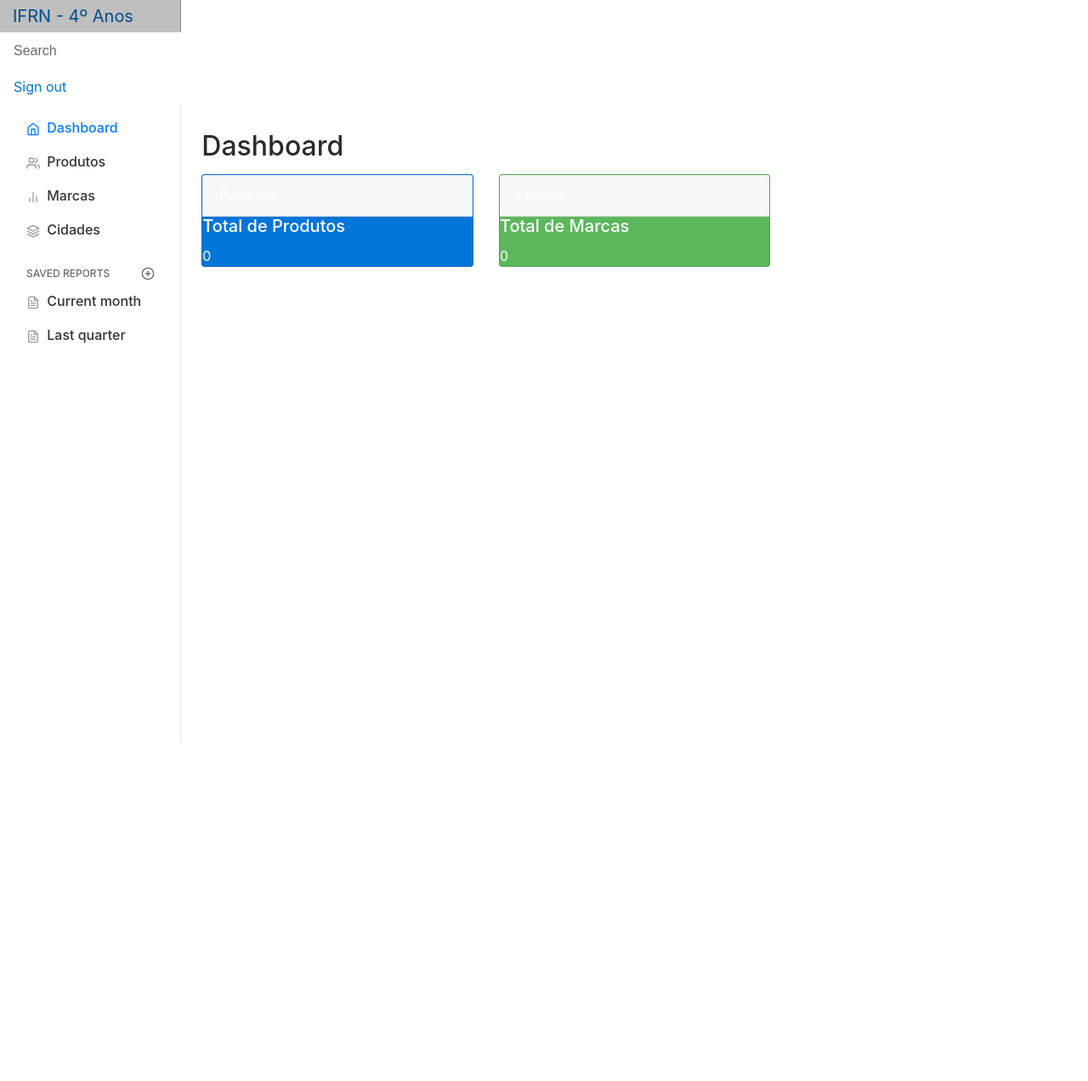
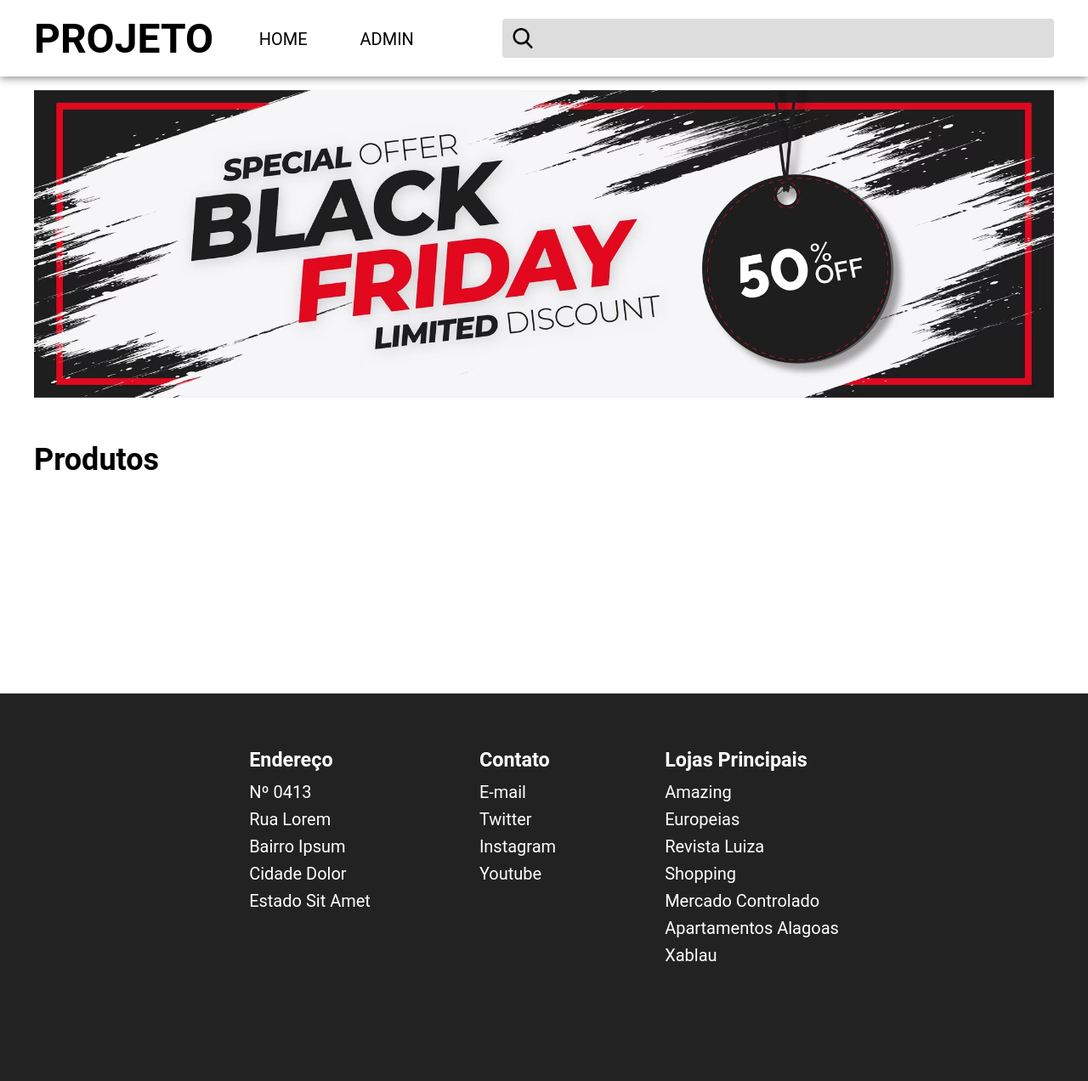
Before and after one commit to HeitorQueiroga49355/trabalho-2-bi-pi, a Django app: page / in a window 1280 px wide. Shown: the whole page at 85% size. Before the commit the page ends 874 px from the top, so only its background shows below. Run offline with Django 4.2, Linux system fonts and the light colour scheme; data that the repository does not hold is empty.

Commit message:
Página principal e de produto

```diff
--- a/main/urls.py
+++ b/main/urls.py
@@ -18,11 +18,12 @@ from django.contrib import admin
 from django.urls import path
 from django.conf import settings
 from django.conf.urls.static import static
-from produto.views import produto_criar,index,produto_listar,produto_editar,produto_remover, produto_detalhe
+from produto.views import produto_criar,index,crud,produto_listar,produto_editar,produto_remover, produto_detalhe
 from marca.views import marca_criar,marca_listar,marca_editar,marca_remover
 
 urlpatterns = [
     path('admin/', admin.site.urls),
+    path('adm/', crud, name="crud"),
     path('',index,name='index'),
     path('produto/',produto_criar,name='produto_criar'),
     path('produto/<int:id>/',produto_detalhe,name='produto_detalhe'),
--- a/produto/admin.py
+++ b/produto/admin.py
@@ -4,7 +4,7 @@ from .models import Produto, Marca
 # Register your models here.
 @admin.register(Produto)
 class ProdutoAdmin(admin.ModelAdmin):
-    list_display = ('nome', 'marca', 'preco', 'imagem')
+    list_display = ('nome', 'descricao', 'marca', 'preco', 'imagem')
 
 @admin.register(Marca)
 class MarcaAdmin(admin.ModelAdmin):
--- a/produto/models.py
+++ b/produto/models.py
@@ -10,6 +10,7 @@ class Marca(models.Model):
 
 class Produto(models.Model):
     nome = models.CharField(max_length=100)
+    descricao = models.TextField()
     marca = models.ForeignKey(Marca, on_delete=models.CASCADE)
     preco = models.FloatField()
     imagem = models.ImageField(upload_to="images")
--- a/produto/templates/produto/index.html
+++ b/produto/templates/produto/index.html
@@ -1,37 +1,32 @@
 {% extends 'base.html' %}
+{% load static %}
 
-{% block center %}
-<h2 class="mt-3">Dashboard</h2>
+{% block head %}
+  <link href="{% static 'css/home.css' %}" rel="stylesheet">
+{% endblock %}
 
-<div class="row mt-3">
-  <div class="col-md-4">
-    <div class="card text-white bg-primary mb-3">
-      <div class="card-header">Produtos</div>
-      <div class="card-body">
-        <h5 class="card-title">Total de Produtos</h5>
-        <p class="card-text">{{ total_produtos }}</p>
-      </div>
-    </div>
+{% block content %}
+
+  <div class="banner" >
+    <img src="../../../static/img/banner.png" alt="Banner de black friday">
   </div>
 
-  <div class="col-md-4">
-    <div class="card text-white bg-success mb-3">
-      <div class="card-header">Marcas</div>
-      <div class="card-body">
-        <h5 class="card-title">Total de Marcas</h5>
-        <p class="card-text">{{ total_marcas }}</p>
+  <section class="product-container">
+    <h2>Produtos</h2>
+    <div class="product-grid">
+      {% for produto in produtos %}
+        <a href="{% url 'produto_detalhe' produto.id %}">
+          <div class="product-card">
+            <div>
+              <img src="../media/{{ produto.imagem }}" alt="Image de produto">
+            </div>
+            <h3>{{ produto.nome }}</h3>
+            <span>R$ {{ produto.preco }}</span>
+            <img class="logo" src="../media/{{ produto.marca.logo }}" alt="Logo da marca">
+          </div>
+        </a>
+      {% endfor %}
     </div>
-  </div>
-
-  <!-- <div class="col-md-4">
-    <div class="card text-white bg-info mb-3">
-      <div class="card-header">Cidades</div>
-      <div class="card-body">
-        <h5 class="card-title">Total de Cidades</h5>
-        <p class="card-text">{{ total_cidades }}</p>
-      </div>
-    </div>
-  </div> -->
-</div>
+  </section>
 
 {% endblock %}
--- a/produto/views.py
+++ b/produto/views.py
@@ -53,12 +53,18 @@ def produto_listar(request):
     }
     return render(request, "produto/produtos.html", context)
 
-
 def index(request):
-    total_produtos = Produto.objects.count()
-    total_marcas = Marca.objects.count()
+    produtos = Produto.objects.all()
     context = {
-        'total_produtos': total_produtos,
-        'total_marcas': total_marcas,
+        'produtos': produtos,
     }
     return render(request, "produto/index.html", context)
+
+def crud(request):
+    produtos = Produto.objects.count()
+    marcas = Marca.objects.count()
+    context = {
+        'produtos_total': produtos,
+        'marcas_total': marcas,
+    }
+    return render(request, "produto/crud.html", context)
--- /dev/null
+++ b/static/css/base.css
@@ -0,0 +1,124 @@
+* {
+  box-sizing: border-box;
+  margin: 0;
+  border: 0;
+  padding: 0;
+  outline: 0;
+}
+
+ul, ol, li {
+  list-style-type: none;
+}
+
+a {
+  text-decoration: none;
+  color: inherit;
+}
+
+html, body {
+  font-family: "Roboto", sans-serif;
+  font-size: 16px;
+}
+
+.header-container {
+  display: flex;
+  justify-content: center;
+  align-items: center;
+  width: 100%;
+  min-height: 90px;
+  box-shadow: 0 1px 10px #777;
+}
+
+.header-container-content {
+  display: flex;
+  justify-content: space-between;
+  align-items: center;
+  gap: 64px;
+  width: 100%;
+  max-width: 1200px;
+}
+
+.header-content {
+  display: flex;
+  justify-content: space-between;
+  align-items: center;
+  width: 75%;
+  font-size: 24px;
+}
+
+.header-content nav ul li {
+  display: inline-block;
+  margin-right: 24px;
+  font-size: 20px;
+}
+
+.header-content nav ul li a {
+  padding: 12px 16px;
+}
+
+.header-content nav ul li a:hover {
+  transition: 0.5s;
+  background-color: #f1f1f1;
+}
+
+.header-search {
+  position: relative;
+  display: flex;
+  justify-content: center;
+  align-items: center;
+  width: 100%;
+}
+
+.header-search::before {
+  content: "";
+  width: 24px;
+  height: 24px;
+  position: absolute;
+  left: 12px;
+  background-size: cover;
+  background-image: url("../img/busca.png");
+}
+
+.header-search input {
+  width: 100%;
+  min-height: 46px;
+  background-color: #ddd;
+  border-radius: 4px;
+  padding: 8px 12px 8px 48px;
+  font-size: 20px;
+}
+
+.content-container {
+  min-height: calc(100vh - 90px);
+}
+
+.footer-container {
+  color: #fff;
+  background-color: #222;
+  display: flex;
+  justify-content: center;
+  align-items: center;
+  width: 100%;
+  padding: 64px 0 128px;
+}
+
+.footer-container-content {
+  display: flex;
+  justify-content: center;
+  align-items: flex-start;
+  gap: 128px;
+  width: 100%;
+  max-width: 1200px;
+}
+
+.footer-content {
+  display: flex;
+  justify-content: center;
+  flex-direction: column;
+  gap: 12px;
+  font-size: 20px;
+}
+
+.footer-content ul li {
+  margin-bottom: 8px;
+}
--- a/static/css/dashboard.css
+++ /dev/null
@@ -1,93 +0,0 @@
-body {
-    font-size: .875rem;
-  }
-
-  .feather {
-    width: 16px;
-    height: 16px;
-    vertical-align: text-bottom;
-  }
-
-  /*
-   * Sidebar
-   */
-
-  .sidebar {
-    position: fixed;
-    top: 0;
-    bottom: 0;
-    left: 0;
-    z-index: 100; /* Behind the navbar */
-    padding: 0;
-    box-shadow: inset -1px 0 0 rgba(0, 0, 0, .1);
-  }
-
-  .sidebar-sticky {
-    position: -webkit-sticky;
-    position: sticky;
-    top: 48px; /* Height of navbar */
-    height: calc(100vh - 48px);
-    padding-top: .5rem;
-    overflow-x: hidden;
-    overflow-y: auto; /* Scrollable contents if viewport is shorter than content. */
-  }
-
-  .sidebar .nav-link {
-    font-weight: 500;
-    color: #333;
-  }
-
-  .sidebar .nav-link .feather {
-    margin-right: 4px;
-    color: #999;
-  }
-
-  .sidebar .nav-link.active {
-    color: #007bff;
-  }
-
-  .sidebar .nav-link:hover .feather,
-  .sidebar .nav-link.active .feather {
-    color: inherit;
-  }
-
-  .sidebar-heading {
-    font-size: .75rem;
-    text-transform: uppercase;
-  }
-
-  /*
-   * Navbar
-   */
-
-  .navbar-brand {
-    padding-top: .75rem;
-    padding-bottom: .75rem;
-    font-size: 1rem;
-    background-color: rgba(0, 0, 0, .25);
-    box-shadow: inset -1px 0 0 rgba(0, 0, 0, .25);
-  }
-
-  .navbar .form-control {
-    padding: .75rem 1rem;
-    border-width: 0;
-    border-radius: 0;
-  }
-
-  .form-control-dark {
-    color: #fff;
-    background-color: rgba(255, 255, 255, .1);
-    border-color: rgba(255, 255, 255, .1);
-  }
-
-  .form-control-dark:focus {
-    border-color: transparent;
-    box-shadow: 0 0 0 3px rgba(255, 255, 255, .25);
-  }
-
-  /*
-   * Utilities
-   */
-
-  .border-top { border-top: 1px solid #e5e5e5; }
-  .border-bottom { border-bottom: 1px solid #e5e5e5; }
--- /dev/null
+++ b/static/css/home.css
@@ -0,0 +1,76 @@
+.banner {
+    margin: 16px auto;
+    width: 100%;
+    min-height: fit-content;
+    max-width: 1200px;
+}
+
+.banner img {
+    max-width: 100%;
+}
+
+.product-container {
+    width: 100%;
+    margin: 48px auto 32px;
+    max-width: 1200px;
+}
+
+.product-container h2 {
+    font-size: 36px;
+    margin-bottom: 24px;
+}
+
+.product-grid {
+    display: grid;
+    grid-gap: 24px;
+    grid-template-columns: repeat(4, 1fr);
+}
+
+.product-card {
+    position: relative;
+    box-shadow: 0px 0px 7px #777;
+    display: flex;
+    justify-content: center;
+    align-items: flex-start;
+    flex-direction: column;
+    padding: 16px;
+    width: 100%;
+    max-width: 100%;
+    min-height: 160px;
+    border-radius: 8px;
+}
+
+.product-card div {
+    position: relative;
+    width: 100%;
+}
+
+.product-card div img {
+    width: 100%;
+}
+
+.product-card h3 {
+    margin-top: 8px;
+    font-size: 24px;
+    max-width: 255px;
+    overflow: hidden;
+    text-overflow: ellipsis;
+    white-space: nowrap;
+}
+
+.product-card span {
+    margin-top: 16px;
+    font-size: 24px;
+    max-width: 200px;
+    overflow: hidden;
+    text-overflow: ellipsis;
+    white-space: nowrap;
+}
+
+.logo {
+    position: absolute;
+    height: 24px;
+    width: 24px;
+    right: 16px;
+    bottom: 16px;
+}
--- a/templates/base.html
+++ b/templates/base.html
@@ -4,83 +4,73 @@
 <head>
     <meta charset="UTF-8">
     <meta name="viewport" content="width=device-width, initial-scale=1.0">
-    <link href="{% static 'css/dashboard.css' %}" rel="stylesheet">
-    <link rel="stylesheet" href="https://getbootstrap.com/docs/4.0/dist/css/bootstrap.min.css" integrity="sha384-Gn5384xqQ1aoWXA+058RXPxPg6fy4IWvTNh0E263XmFcJlSAwiGgFAW/dAiS6JXm" crossorigin="anonymous">
-    <title>Document</title>
+    <link href="{% static 'css/base.css' %}" rel="stylesheet">
+    {% block head %}
+    {% endblock %}
+    <title>Projeto PI</title>
 </head>
 <body>
-    <nav class="navbar navbar-dark sticky-top bg-dark flex-md-nowrap p-0">
-        <a class="navbar-brand col-sm-3 col-md-2 mr-0" href="#">IFRN - 4º Anos</a>
-        <input class="form-control form-control-dark w-100" type="text" placeholder="Search" aria-label="Search">
-        <ul class="navbar-nav px-3">
-          <li class="nav-item text-nowrap">
-            <a class="nav-link" href="#">Sign out</a>
-          </li>
+    <header class="header-container">
+        <div class="header-container-content">
+            <div class="header-content">
+                <h1>PROJETO</h1>
+                <nav>
+                    <ul>
+                        <li><a href="{% url 'index' %}">HOME</a></li>
+                        <li><a href="">ADMIN</a></li>
                     </ul>
                 </nav>
-    <div class="container-fluid">
-        <div class="row">
-          <nav class="col-md-2 d-none d-md-block bg-light sidebar">
-            <div class="sidebar-sticky">
-              <ul class="nav flex-column">
-                <li class="nav-item">
-                  <a class="nav-link active" href="{% url 'index' %}">
-                    <svg xmlns="http://www.w3.org/2000/svg" width="24" height="24" viewBox="0 0 24 24" fill="none" stroke="currentColor" stroke-width="2" stroke-linecap="round" stroke-linejoin="round" class="feather feather-home"><path d="M3 9l9-7 9 7v11a2 2 0 0 1-2 2H5a2 2 0 0 1-2-2z"></path><polyline points="9 22 9 12 15 12 15 22"></polyline></svg>
-                    Dashboard <span class="sr-only">(current)</span>
-                  </a>
-                </li>
-                <li class="nav-item">
-                  <a class="nav-link" href="{% url 'produto_listar' %}">
-                    <svg xmlns="http://www.w3.org/2000/svg" width="24" height="24" viewBox="0 0 24 24" fill="none" stroke="currentColor" stroke-width="2" stroke-linecap="round" stroke-linejoin="round" class="feather feather-users"><path d="M17 21v-2a4 4 0 0 0-4-4H5a4 4 0 0 0-4 4v2"></path><circle cx="9" cy="7" r="4"></circle><path d="M23 21v-2a4 4 0 0 0-3-3.87"></path><path d="M16 3.13a4 4 0 0 1 0 7.75"></path></svg>
-                    Produtos
-                  </a>
-                </li>
-                <li class="nav-item">
-                  <a class="nav-link" href="{% url 'marca_listar' %}">
-                    <svg xmlns="http://www.w3.org/2000/svg" width="24" height="24" viewBox="0 0 24 24" fill="none" stroke="currentColor" stroke-width="2" stroke-linecap="round" stroke-linejoin="round" class="feather feather-bar-chart-2"><line x1="18" y1="20" x2="18" y2="10"></line><line x1="12" y1="20" x2="12" y2="4"></line><line x1="6" y1="20" x2="6" y2="14"></line></svg>
-                    Marcas
-                  </a>
-                </li>
-                <li class="nav-item">
-                  <a class="nav-link" href="#">
-                    <svg xmlns="http://www.w3.org/2000/svg" width="24" height="24" viewBox="0 0 24 24" fill="none" stroke="currentColor" stroke-width="2" stroke-linecap="round" stroke-linejoin="round" class="feather feather-layers"><polygon points="12 2 2 7 12 12 22 7 12 2"></polygon><polyline points="2 17 12 22 22 17"></polyline><polyline points="2 12 12 17 22 12"></polyline></svg>
-                    Cidades
-                  </a>
-                </li>
-              </ul>
+            </div>
+            <div class="header-search">
+                <input type="text">
+            </div>
+        </div>
+    </header>
 
-              <h6 class="sidebar-heading d-flex justify-content-between align-items-center px-3 mt-4 mb-1 text-muted">
-                <span>Saved reports</span>
-                <a class="d-flex align-items-center text-muted" href="#">
-                  <svg xmlns="http://www.w3.org/2000/svg" width="24" height="24" viewBox="0 0 24 24" fill="none" stroke="currentColor" stroke-width="2" stroke-linecap="round" stroke-linejoin="round" class="feather feather-plus-circle"><circle cx="12" cy="12" r="10"></circle><line x1="12" y1="8" x2="12" y2="16"></line><line x1="8" y1="12" x2="16" y2="12"></line></svg>
-                </a>
-              </h6>
-              <ul class="nav flex-column mb-2">
-                <li class="nav-item">
-                  <a class="nav-link" href="#">
-                    <svg xmlns="http://www.w3.org/2000/svg" width="24" height="24" viewBox="0 0 24 24" fill="none" stroke="currentColor" stroke-width="2" stroke-linecap="round" stroke-linejoin="round" class="feather feather-file-text"><path d="M14 2H6a2 2 0 0 0-2 2v16a2 2 0 0 0 2 2h12a2 2 0 0 0 2-2V8z"></path><polyline points="14 2 14 8 20 8"></polyline><line x1="16" y1="13" x2="8" y2="13"></line><line x1="16" y1="17" x2="8" y2="17"></line><polyline points="10 9 9 9 8 9"></polyline></svg>
-                    Current month
-                  </a>
-                </li>
-                <li class="nav-item">
-                  <a class="nav-link" href="#">
-                    <svg xmlns="http://www.w3.org/2000/svg" width="24" height="24" viewBox="0 0 24 24" fill="none" stroke="currentColor" stroke-width="2" stroke-linecap="round" stroke-linejoin="round" class="feather feather-file-text"><path d="M14 2H6a2 2 0 0 0-2 2v16a2 2 0 0 0 2 2h12a2 2 0 0 0 2-2V8z"></path><polyline points="14 2 14 8 20 8"></polyline><line x1="16" y1="13" x2="8" y2="13"></line><line x1="16" y1="17" x2="8" y2="17"></line><polyline points="10 9 9 9 8 9"></polyline></svg>
-                    Last quarter
-                  </a>
-                </li>
+    <article class="content-container">
+        {% block content %}
 
-              </ul>
-            </div>
-          </nav>
+        {% endblock %}
+    </article>
 
-          <main role="main" class="col-md-9 ml-sm-auto col-lg-10 pt-3 px-4"><div class="chartjs-size-monitor" style="position: absolute; inset: 0px; overflow: hidden; pointer-events: none; visibility: hidden; z-index: -1;"><div class="chartjs-size-monitor-expand" style="position:absolute;left:0;top:0;right:0;bottom:0;overflow:hidden;pointer-events:none;visibility:hidden;z-index:-1;"><div style="position:absolute;width:1000000px;height:1000000px;left:0;top:0"></div></div><div class="chartjs-size-monitor-shrink" style="position:absolute;left:0;top:0;right:0;bottom:0;overflow:hidden;pointer-events:none;visibility:hidden;z-index:-1;"><div style="position:absolute;width:200%;height:200%;left:0; top:0"></div></div></div>
-
-           {% block center %}
+    {% block sidecontent %}
 
     {% endblock %}
 
-          </main>
+    <footer class="footer-container">
+        <div class="footer-container-content">
+            <div class="footer-content">
+                <h3>Endereço</h3>
+                <ul>
+                    <li>Nº 0413</li>
+                    <li>Rua Lorem</li>
+                    <li>Bairro Ipsum</li>
+                    <li>Cidade Dolor</li>
+                    <li>Estado Sit Amet</li>
+                </ul>
+            </div>
+            <div class="footer-content">
+                <h3>Contato</h3>
+                <ul>
+                    <li>E-mail</li>
+                    <li>Twitter</li>
+                    <li>Instagram</li>
+                    <li>Youtube</li>
+                </ul>
+            </div>
+            <div class="footer-content">
+                <h3>Lojas Principais</h3>
+                <ul>
+                    <li>Amazing</li>
+                    <li>Europeias</li>
+                    <li>Revista Luiza</li>
+                    <li>Shopping</li>
+                    <li>Mercado Controlado</li>
+                    <li>Apartamentos Alagoas</li>
+                    <li>Xablau</li>
+                </ul>
             </div>
         </div>
+    </footer>
 </body>
 </html>
```
Also changed, not shown: produto/templates/produto/crud.html (added, +11 -0 lines), produto/templates/produto/detalhe.html (+20 -0 lines), static/css/detalhe-produto.css (added, +60 -0 lines), produto/migrations/0004_produto_descricao.py (added), static/img/banner.png (added), static/img/busca.png (added). Lines whose indentation alone changed are shown as unchanged.
